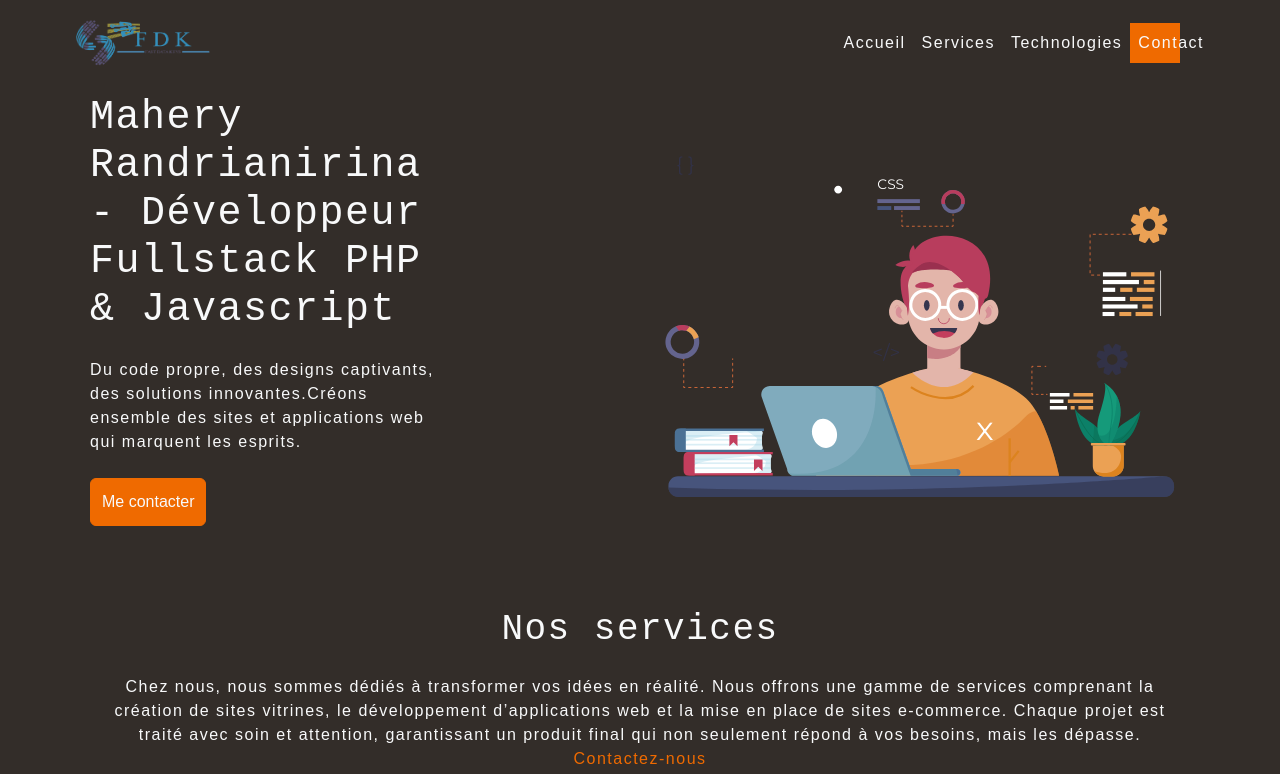
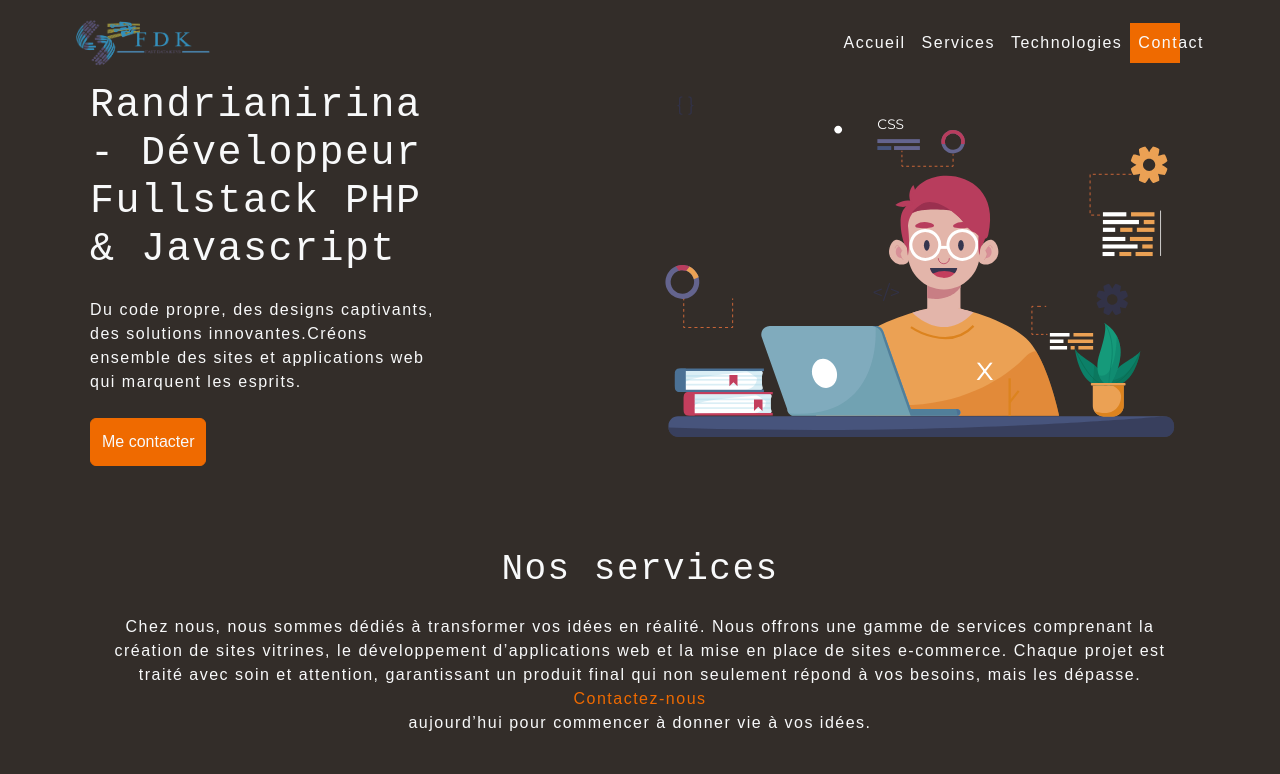
Before and after one commit to MaheryRandrianirina/next-fdk-portfolio, a Next.js app: page / in a window 1280 px wide. Shown: the top 774 px of the page. Built offline with nearby package versions, Linux system fonts and the light colour scheme.

Commit message:
Adjust banner section margins
Removed top margin from the banner section.

```diff
--- a/components/sections/banner.tsx
+++ b/components/sections/banner.tsx
@@ -4,7 +4,7 @@ import { PrimaryButton } from "../buttons";
 
 
 export const Banner = forwardRef((props, ref: LegacyRef<HTMLElement>)=>{
-    return <section ref={ref} id="banner" className="bg-dark d-md-flex justify-content-between align-items-center" style={{marginBottom: "48px", marginTop: "60px"}}>
+    return <section ref={ref} id="banner" className="bg-dark d-md-flex justify-content-between align-items-center" style={{marginBottom: "48px"}}>
         <div className="ms-2">
             <div style={{width: "350px"}} className="mx-sm-auto my-sm-0 intro">
                 <h1 className="text-light" style={{marginBottom: "24px"}}>Mahery Randrianirina - Développeur Fullstack PHP & Javascript</h1>
```
